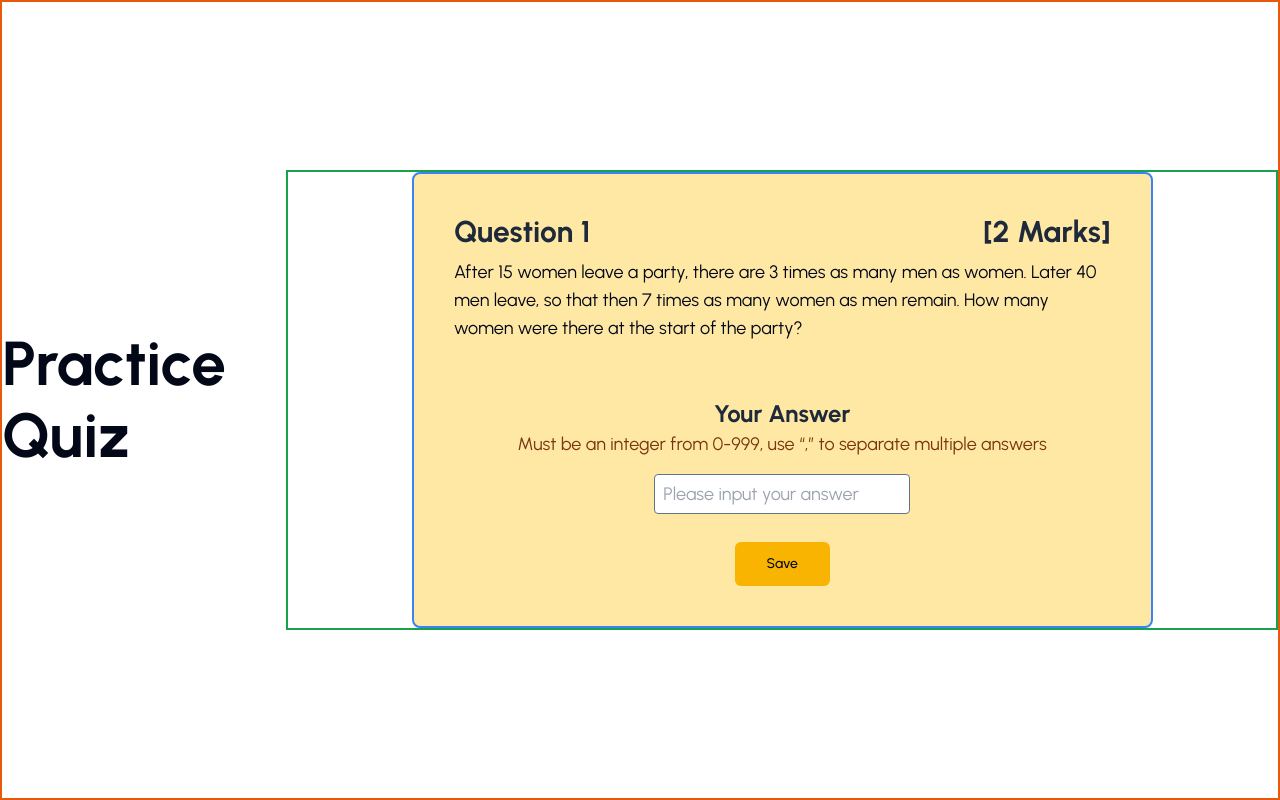
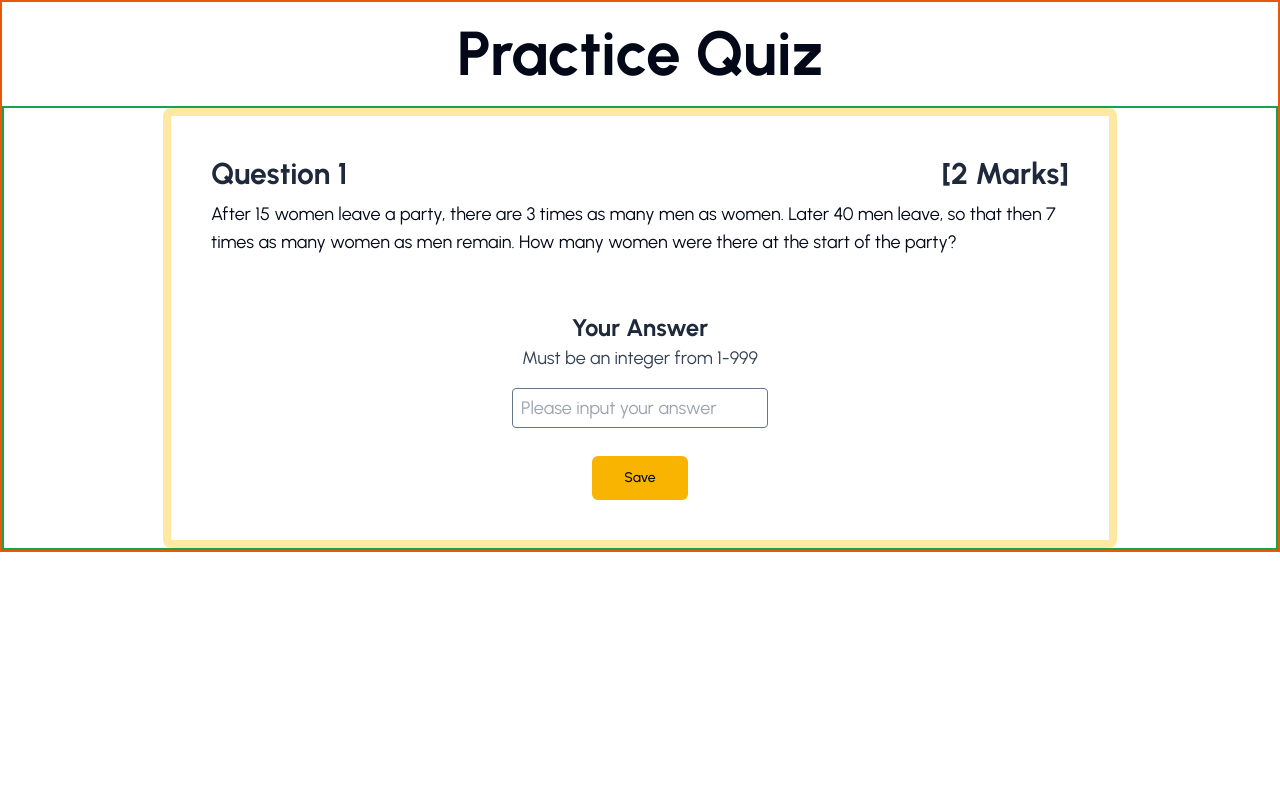
Before and after one commit to codersforcauses/wajo, a Next.js app in the folder client/: page /quiz/practice/1 in a window 1280 px wide. Built offline with nearby package versions, Linux system fonts and the light colour scheme.

Commit message:
yellow bg is now yellow border

```diff
--- a/client/src/components/ui/generic-quiz.tsx
+++ b/client/src/components/ui/generic-quiz.tsx
@@ -16,7 +16,7 @@ export default function GenericQuiz() {
 
   return (
     <div className="flex w-full items-center justify-center border-2 border-green-600">
-      <div className="min-h-64 w-3/4 rounded-lg border-2 border-blue-500 bg-[#FFE8A3] p-10">
+      <div className="min-h-64 w-3/4 rounded-lg border-8 border-[#FFE8A3] p-10">
         <div className="mb-2 flex items-center justify-between">
           <h2 className={headingStyle}>Question {questionNumber}</h2>
           {marks === 1 ? (
@@ -31,9 +31,7 @@ export default function GenericQuiz() {
           <h3 className="mt-8 text-lg text-slate-800 sm:text-xl md:text-2xl">
             Your Answer
           </h3>
-          <p className="text-amber-900">
-            Must be an integer from 0-999, use “,” to separate multiple answers
-          </p>
+          <p className="text-slate-700">Must be an integer from 1-999</p>
           <input
             type="text"
             placeholder="Please input your answer"
--- a/client/src/pages/quiz/competition/[id].tsx
+++ b/client/src/pages/quiz/competition/[id].tsx
@@ -4,8 +4,8 @@ export default function CompetitionQuizPage() {
   // this value will be fetched from the database
   let competitionName = "Maths Competition";
   return (
-    <div className="flex min-h-dvh w-full items-center justify-center border-2 border-orange-600">
-      <h1>{competitionName}</h1>
+    <div className="border-2 border-orange-600">
+      <h1 className="my-4 text-center">{competitionName}</h1>
       <GenericQuiz />
     </div>
   );
--- a/client/src/pages/quiz/index.tsx
+++ b/client/src/pages/quiz/index.tsx
@@ -9,7 +9,6 @@ import { NextPageWithLayout } from "../_app";
  * Each quiz is one of three categories: upcoming competition, past questions and solutions, and practice tests.
  */
 const QuizPage: NextPageWithLayout = () => {
-  let competitionStart = "00 Month 2025 14:00";
   // mock data
   let quizzes = [
     {
@@ -44,23 +43,29 @@ const QuizPage: NextPageWithLayout = () => {
     },
   ];
 
-  let upcomingCompetitions = quizzes.filter(
+  let upcomingCompetition = quizzes.filter(
     (quiz) => quiz.type === "competition",
   );
   let pastPapers = quizzes.filter((quiz) => quiz.type === "pastpaper");
   let practiceTests = quizzes.filter((quiz) => quiz.type === "practice");
   return (
     <div className="justify-centre mt-8 flex h-full w-full flex-col items-center border border-red-500 bg-white text-center">
-      <section className="mt-4 flex min-h-28 w-full flex-col items-center justify-center border border-blue-500 bg-[#FFD659] p-4">
+      <section className="my-4 flex min-h-32 w-full flex-col items-center justify-center border border-blue-500 bg-[#FFD659] p-4">
         <h2>Upcoming Competition</h2>
-        <h6 className="my-4">Competition will start at {competitionStart}</h6>
+        <h6 className="my-4">
+          Competition will start at {upcomingCompetition[0].startTime}{" "}
+        </h6>
         <div className="flex w-full flex-col items-center justify-center gap-4">
-          {upcomingCompetitions.map((quiz) => (
+          {/* {upcomingCompetitions.map((quiz) => (
             <HorizontalCard
               title={quiz.title}
               href={`quiz/competition/${quiz.id}`}
             />
-          ))}
+          ))} */}
+          <HorizontalCard
+            title="2025 Competition"
+            href={`quiz/competition/${upcomingCompetition[0].id}`}
+          />
         </div>
       </section>
       <section className="mb-2 flex w-full flex-col items-center justify-center border border-blue-500 p-4">
--- a/client/src/pages/quiz/practice/[id].tsx
+++ b/client/src/pages/quiz/practice/[id].tsx
@@ -4,8 +4,8 @@ export default function PracticeQuizPage() {
   // this value will be fetched from the database
   let practiceName = "Practice Quiz";
   return (
-    <div className="flex min-h-dvh w-full items-center justify-center border-2 border-orange-600">
-      <h1>{practiceName}</h1>
+    <div className="border-2 border-orange-600">
+      <h1 className="my-4 text-center">{practiceName}</h1>
       <GenericQuiz />
     </div>
   );
```
